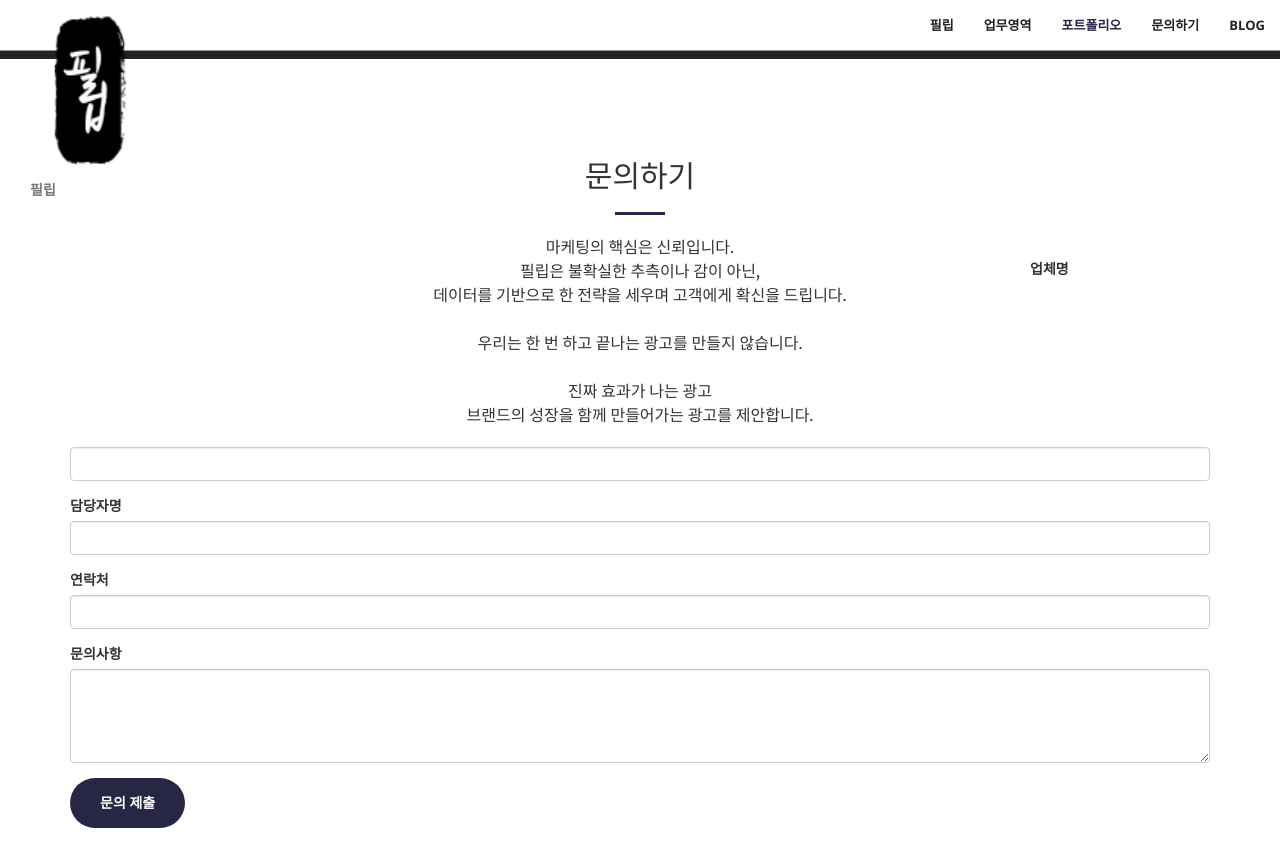
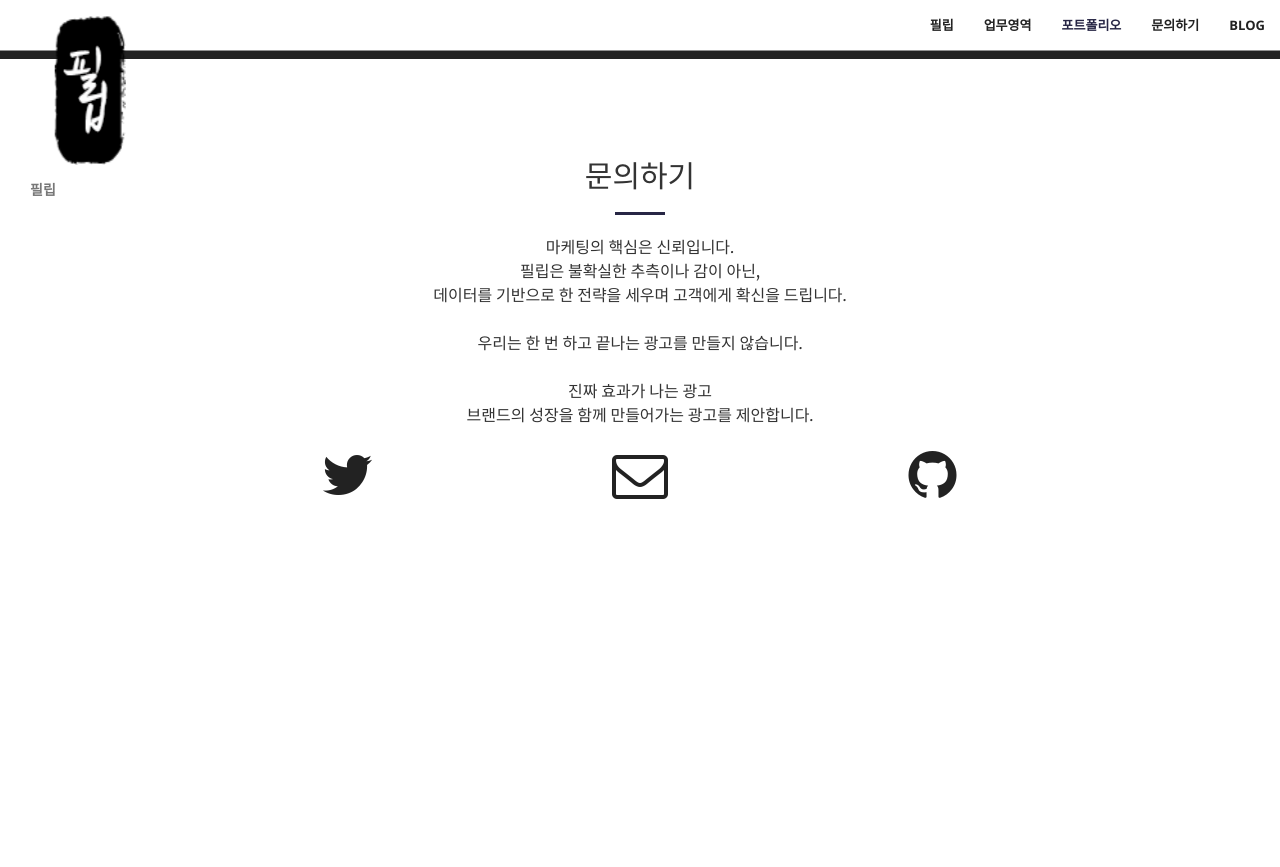
Before and after one commit to philipcommunication/philip-homepage, a Jekyll site: the page built from index.html, in a window 1280 px wide and 900 px high, scrolled down 2861 px. Shown: the top 867 px of the window. Built offline with Jekyll 4.4.1, drawn with Linux system fonts in a browser that asks for light colours; after the commit the page ends 3484 px from its top, so only the background shows below that.

Commit message:
Update contact.html

```diff
--- a/_includes/contact.html
+++ b/_includes/contact.html
@@ -13,29 +13,7 @@
                     진짜 효과가 나는 광고<br>
                     브랜드의 성장을 함께 만들어가는 광고를 제안합니다.</p>
             </div>
-            <section id="inquiry-form" class="inquiry-section">
-                <div class="container">
-                    <form id="contact-form" action="send_email.php" method="POST">
-                        <div class="form-group">
-                            <label for="company">업체명</label>
-                            <input type="text" id="company" name="company" class="form-control" required>
-                        </div>
-                        <div class="form-group">
-                            <label for="name">담당자명</label>
-                            <input type="text" id="name" name="name" class="form-control" required>
-                        </div>
-                        <div class="form-group">
-                            <label for="phone">연락처</label>
-                            <input type="tel" id="phone" name="phone" class="form-control" required>
-                        </div>
-                        <div class="form-group">
-                            <label for="message">문의사항</label>
-                            <textarea id="message" name="message" class="form-control" rows="4" required></textarea>
-                        </div>
-                        <button type="submit" class="btn btn-primary btn-xl">문의 제출</button>
-                    </form>
-                </div>
-            </section>
+
         <div class="col-lg-2 col-lg-offset-2 text-center">
             <a href="https://twitter.com/{{ site.twitter_username }}">
                 <i class="fa fa-twitter fa-3x wow bounceIn" data-wow-delay=".1s"></i>
```
